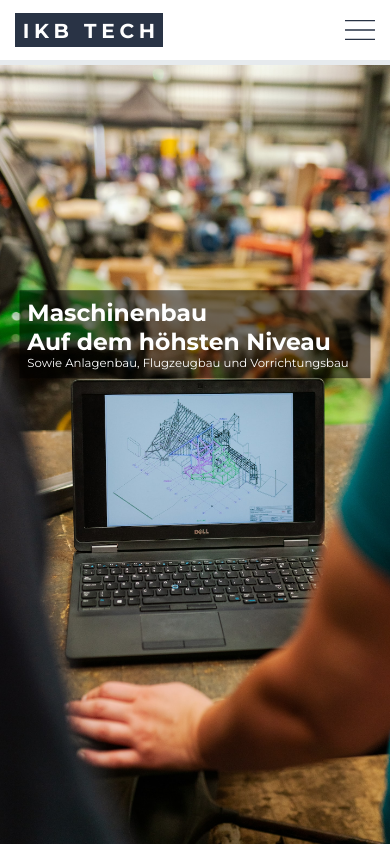
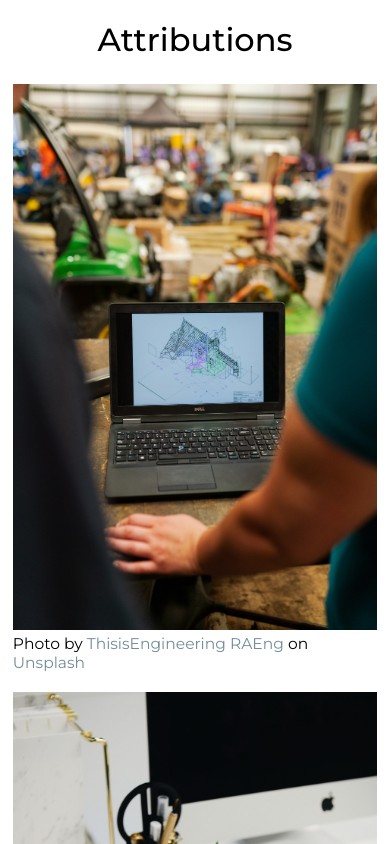
Before and after one commit to AlexHolad/ikb-tech, a React (Create React App) app: page /bilder-lizenz in a window 390 px wide. Shown: the top 844 px of the page. Built offline with nearby package versions, Linux system fonts and the light colour scheme; a web font is replaced by a local one.

Commit message:
bilder-lizenz page ready responsive

```diff
--- a/src/App.css
+++ b/src/App.css
@@ -43,6 +43,7 @@ a {
   text-decoration: none;
   display: inline-block;
   position: relative;
+  color:#758D97;
 }
 
 a::after {
@@ -64,6 +65,10 @@ a:hover::after {
   transform-origin: bottom left;
 }
 
+a:active {
+  color: #758D97;
+}
+
 a:visited {
   color: #758D97;
 }
--- a/src/App.js
+++ b/src/App.js
@@ -6,15 +6,17 @@ import './App.css';
 import {data} from './data/data'
 
 import Home from './pages/Home'
+import Impressum from './pages/Impressum';
 import Datenschutz from './pages/Datenschutz'
+import Bilder from './pages/Bilder';
 
 function App() {
   return (
     <Routes>
       <Route path="/" element={<Home data={data}/>} />
-      <Route path="/impressum" element={<Home data={data}/>} />
+      <Route path="/impressum" element={<Impressum/>} />
       <Route path="/datenschutz" element={<Datenschutz/>} />
-      <Route path="/bilder-lizenz" element={<Home data={data}/>} />
+      <Route path="/bilder-lizenz" element={<Bilder />} />
     </Routes>
   );
 }
--- a/src/components/Karriere.css
+++ b/src/components/Karriere.css
@@ -2,10 +2,10 @@
     width: 100%;
     height: 100vh;
     display: flex;
-    margin-bottom: 50px;
 }
 
 .karriere-img-container {
+    text-align: center;
     width: 50vw;
     height: 100vh;
 }
--- a/src/data/data.js
+++ b/src/data/data.js
@@ -20,7 +20,8 @@ export const data = {
       "“IKB-TECH ist eine innovative Ingenieurdienstleistungsgesellschaft und ein zuverlässiger Partner im High-Tech-Umfeld mit Kundschaft aus verschiedenen Branchen der Großindustrie und dem Mittelstand.”",
     category: "Leistungen",
     headline: "Von der Idee zum Produkt",
-    text: "Unser Team bietet in enger Absprache mit unseren Kunden vielseitige Leistungen, die alle Prozessschritte begleiten - von der innovativen Idee bis hin zum fertigen Produkt.",
+    text:
+      "Unser Team bietet in enger Absprache mit unseren Kunden vielseitige Leistungen, die alle Prozessschritte begleiten - von der innovativen Idee bis hin zum fertigen Produkt.",
     services: [
       {
         title: "Marktforschung",
@@ -75,7 +76,8 @@ export const data = {
       "“Kundenzufriedenheit steht auf dem Ersten Platz in unserer Unternehmensphilosophie und bildet die Basis für eine langfristige und erfolgreiche Zusammenarbeit mit unseren Kunden.”",
     category: "Referenzen",
     headline: "Weitere Kunde die uns vertrauen",
-    text: "Mauris porta odio nisi, ut ultrices ligula venenatis quis. Quisque a ligula eu ex scelerisque eleifend ut sed risus. Mauris cursus non orci sed aliquet. Maecenas ipsum urna, pulvinar quis lacus sit amet, tempor pharetra diam.",
+    text:
+      "Mauris porta odio nisi, ut ultrices ligula venenatis quis. Quisque a ligula eu ex scelerisque eleifend ut sed risus. Mauris cursus non orci sed aliquet. Maecenas ipsum urna, pulvinar quis lacus sit amet, tempor pharetra diam.",
     kundenLogos: [
       {
         title: "maserati",
@@ -268,7 +270,8 @@ export const data = {
     },
     category: "Karriere",
     headline: "Gemeinsam gestalten die Zukunft ",
-    text: "Die IKB-TECH Ingenieurgesellschaft bietet Ihnen die Möglichkeit, Ihre Erfahrungen und Ideen einzubringen und weiterzuentfalten. Wir ermöglichen jungen Talenten den Berufseinstieg mit einer individuellen Einarbeitung.",
+    text:
+      "Die IKB-TECH Ingenieurgesellschaft bietet Ihnen die Möglichkeit, Ihre Erfahrungen und Ideen einzubringen und weiterzuentfalten. Wir ermöglichen jungen Talenten den Berufseinstieg mit einer individuellen Einarbeitung.",
     proposal: "Bewerben Sie sich",
     linkId: "kontakt",
   },
@@ -330,5 +333,90 @@ export const data = {
     ],
     copyright: "© 2023 IKB-TECH  ALLE RECHTE VORBEHALTEN",
   },
+};
 
-};
+export const imagesList = [
+  {
+    src: "/assets/images/thisisengineering-raeng-3Z3gnA99PL8-unsplash.jpg",
+    alt: "thisisengineering-raeng-3Z3gnA99PL8-unsplash",
+    author: "ThisisEngineering RAEng",
+    authorLink:
+      "https://unsplash.com/fr/@thisisengineering?utm_source=unsplash&utm_medium=referral&utm_content=creditCopyText",
+    imageLink:
+      "https://unsplash.com/photos/3Z3gnA99PL8?utm_source=unsplash&utm_medium=referral&utm_content=creditCopyText",
+  },
+  {
+    src: "/assets/images/marissa-grootes-xhb7s-Q-ECA-unsplash.jpg",
+    alt: "marissa-grootes-xhb7s-Q-ECA-unsplash",
+    author: "Marissa Grootes",
+    authorLink:
+      "https://unsplash.com/@stilclassis?utm_source=unsplash&utm_medium=referral&utm_content=creditCopyText",
+    imageLink:
+      "https://unsplash.com/photos/xhb7s-Q-ECA?utm_source=unsplash&utm_medium=referral&utm_content=creditCopyText",
+  },
+  {
+    src: "/assets/images/thisisengineering-raeng-aL2rxQhEfAM-unsplash.jpg",
+    alt: "thisisengineering-raeng-aL2rxQhEfAM-unsplash",
+    author: "ThisisEngineering RAEng",
+    authorLink:
+      "https://unsplash.com/@thisisengineering?utm_source=unsplash&utm_medium=referral&utm_content=creditCopyText",
+    imageLink:
+      "https://unsplash.com/photos/aL2rxQhEfAM?utm_source=unsplash&utm_medium=referral&utm_content=creditCopyText",
+  },
+  {
+    src: "/assets/images/mike-hindle-urTBnMtWWYc-unsplash.jpg",
+    alt: "mike-hindle-urTBnMtWWYc-unsplash",
+    author: "Mike Hindle",
+    authorLink: "https://unsplash.com/@mikehindle?utm_source=unsplash&utm_medium=referral&utm_content=creditCopyText",
+    imageLink: "https://unsplash.com/photos/urTBnMtWWYc?utm_source=unsplash&utm_medium=referral&utm_content=creditCopyText",
+  },
+  {
+    src: "/assets/images/artur-voznenko-lPvI0S403Mg-unsplash.jpg",
+    alt: "artur-voznenko-lPvI0S403Mg-unsplash",
+    author: "Artur Voznenko",
+    authorLink: "https://unsplash.com/@voznenko_artur?utm_source=unsplash&utm_medium=referral&utm_content=creditCopyText",
+    imageLink: "https://unsplash.com/photos/lPvI0S403Mg?utm_source=unsplash&utm_medium=referral&utm_content=creditCopyText",
+  },
+  {
+    src: "/assets/images/logan-weaver-lgnwvr-u4vvzLElyF0-unsplash.jpg",
+    alt: "logan-weaver-lgnwvr-u4vvzLElyF0-unsplash",
+    author: "LOGAN WEAVER | @LGNWVR",
+    authorLink: "https://unsplash.com/@lgnwvr?utm_source=unsplash&utm_medium=referral&utm_content=creditCopyText",
+    imageLink: "https://unsplash.com/photos/u4vvzLElyF0?utm_source=unsplash&utm_medium=referral&utm_content=creditCopyText",
+  },
+  {
+    src: "/assets/images/mika-baumeister-ufEolQ65luE-unsplash.jpg",
+    alt: "mika-baumeister-ufEolQ65luE-unsplash",
+    author: "Mika Baumeister",
+    authorLink: "https://unsplash.com/@mbaumi?utm_source=unsplash&utm_medium=referral&utm_content=creditCopyText",
+    imageLink: "https://unsplash.com/photos/ufEolQ65luE?utm_source=unsplash&utm_medium=referral&utm_content=creditCopyText",
+  },
+  {
+    src: "/assets/images/rob-lambert-9Q_pLLP_jmA-unsplash.jpg",
+    alt: "",
+    author: "Rob Lambert",
+    authorLink: "https://unsplash.com/@roblambertjr?utm_source=unsplash&utm_medium=referral&utm_content=creditCopyText",
+    imageLink: "https://unsplash.com/photos/9Q_pLLP_jmA?utm_source=unsplash&utm_medium=referral&utm_content=creditCopyText",
+  },
+  {
+    src: "/assets/images/crystal-kwok-xD5SWy7hMbw-unsplash.jpg",
+    alt: "crystal-kwok-xD5SWy7hMbw-unsplash",
+    author: "Crystal Kwok",
+    authorLink: "https://unsplash.com/@spacexuan?utm_source=unsplash&utm_medium=referral&utm_content=creditCopyText",
+    imageLink: "https://unsplash.com/photos/xD5SWy7hMbw?utm_source=unsplash&utm_medium=referral&utm_content=creditCopyText",
+  },
+  {
+    src: "/assets/images/cesar-carlevarino-aragon-NL_DF0Klepc-unsplash.jpg",
+    alt: "cesar-carlevarino-aragon-NL_DF0Klepc-unsplash",
+    author: "Cesar Carlevarino Aragon",
+    authorLink: "https://unsplash.com/@carlevarino?utm_source=unsplash&utm_medium=referral&utm_content=creditCopyText",
+    imageLink: "https://unsplash.com/photos/NL_DF0Klepc?utm_source=unsplash&utm_medium=referral&utm_content=creditCopyText",
+  },
+  {
+    src: "/assets/images/vladislav-glukhotko-RBwk0EcQ1bs-unsplash.jpg",
+    alt: "vladislav-glukhotko-RBwk0EcQ1bs-unsplash",
+    author: "Vladislav Glukhotko",
+    authorLink: "https://unsplash.com/@azzurobudgie?utm_source=unsplash&utm_medium=referral&utm_content=creditCopyText",
+    imageLink: "https://unsplash.com/photos/RBwk0EcQ1bs?utm_source=unsplash&utm_medium=referral&utm_content=creditCopyText",
+  },
+];
--- /dev/null
+++ b/src/pages/Bilder.css
@@ -0,0 +1,31 @@
+.attributions-page-name {
+    font-size: 32px;
+    font-weight: 500;
+    text-align: center;
+    margin: 20px 0;
+}
+
+.attributions-container {
+    display: flex;
+    flex-wrap: wrap;
+    justify-content: space-evenly;
+    width: 100vw;
+    padding: 5px;
+}
+
+.attribution-container {
+    width: 26vw;
+    padding: 10px 0;
+}
+
+.attribution-image-container img {
+    width: 100%;
+    height: 100%;
+}
+
+@media (max-width: 525px) {
+    .attribution-container {
+        width: 100vw;
+        padding: 0vw 2vw 5vw 2vw;
+    }
+}
--- /dev/null
+++ b/src/pages/Bilder.js
@@ -0,0 +1,40 @@
+import React from "react";
+import { Link } from "react-router-dom";
+
+import "./Bilder.css";
+
+import { imagesList } from "../data/data";
+
+function Bilder() {
+  return (
+    <div className="attributions-section">
+      <div className="attributions-page-name">Attributions</div>
+      <div className="attributions-container">
+      {imagesList.map((block) => {
+        return (
+          <div className="attribution-container">
+            <div className="attribution-image-container">
+              <img
+                src={block.src}
+                alt={block.alt}
+              />
+            </div>
+            <div className="attribution-text-container">
+              Photo by{" "}
+              <a href={block.authorLink}>
+                {block.author}
+              </a>{" "}
+              on{" "}
+              <a href={block.imageLink}>
+                Unsplash
+              </a>
+            </div>
+          </div>
+        );
+      })}
+      </div>
+    </div>
+  );
+}
+
+export default Bilder;
--- /dev/null
+++ b/src/pages/Impressum.js
@@ -0,0 +1,9 @@
+import React from 'react'
+
+function Impressum() {
+  return (
+    <div>Impressum</div>
+  )
+}
+
+export default Impressum
```
Also changed, not shown: src/pages/Impressum.css (added).
